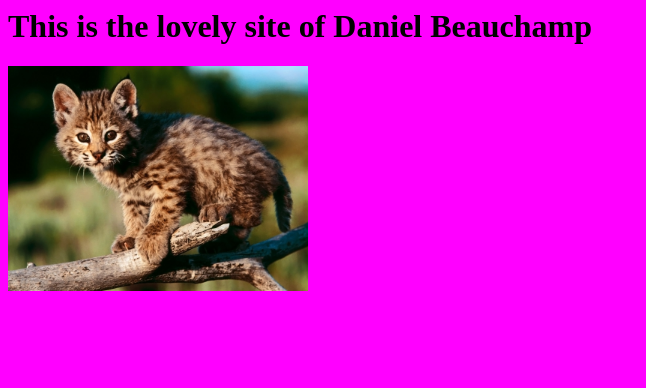
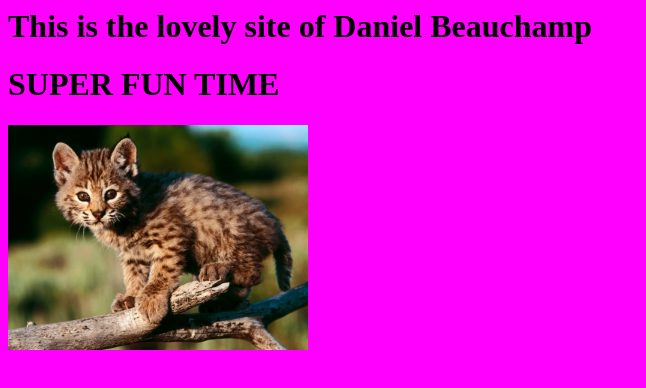
Before and after one commit to bluemutedwisdom/firstproject, a plain HTML site: page index.html in a window 1280 px wide. Shown: the whole page, without its empty margins (0-646 px from the left). Drawn offline with Linux system fonts and the light colour scheme.

Commit message:
Added another header to spice things up a bit.

```diff
--- a/index.html
+++ b/index.html
@@ -5,6 +5,8 @@
 </head>
 <body>
   <h1>This is the lovely site of Daniel Beauchamp</h1>
+  <h1>SUPER FUN TIME</h1>
   <img src="images/kittens.jpg">
+
 </body>
 </html>
```
